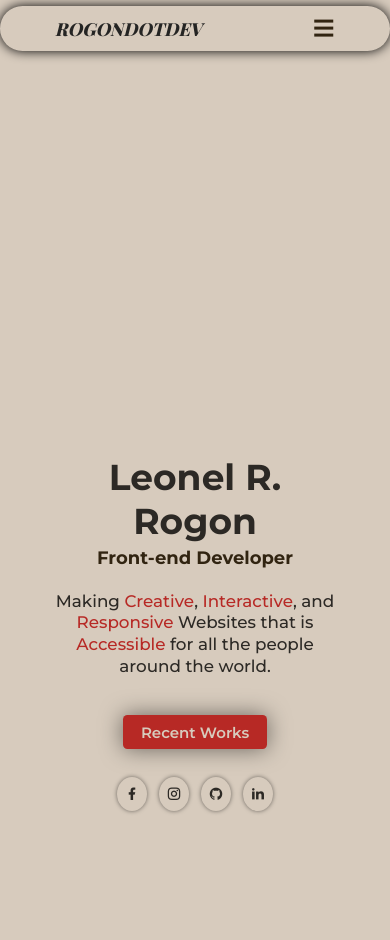
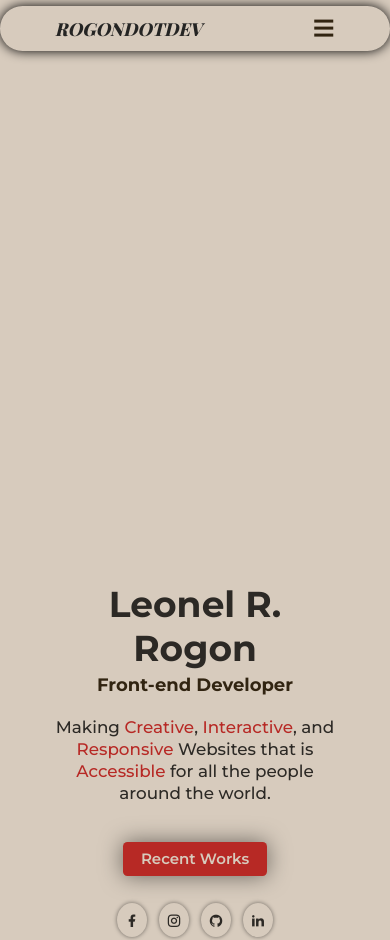
Before and after one commit to rogondotdev/personal-portfolio, a plain HTML site: page index.html in a window 390 px wide. Shown: the top 940 px of the page. Drawn offline with nearby package versions, Linux system fonts and the light colour scheme; a web font is replaced by a local one.

Commit message:
Update style.css

```diff
--- a/style.css
+++ b/style.css
@@ -239,7 +239,7 @@ nav ul li a:hover {
     column-gap: 2em;
   }
   #hero {
-    height: 150vh;
+    height: 180vh;
     padding: 15% 13%;
   }
 
```
